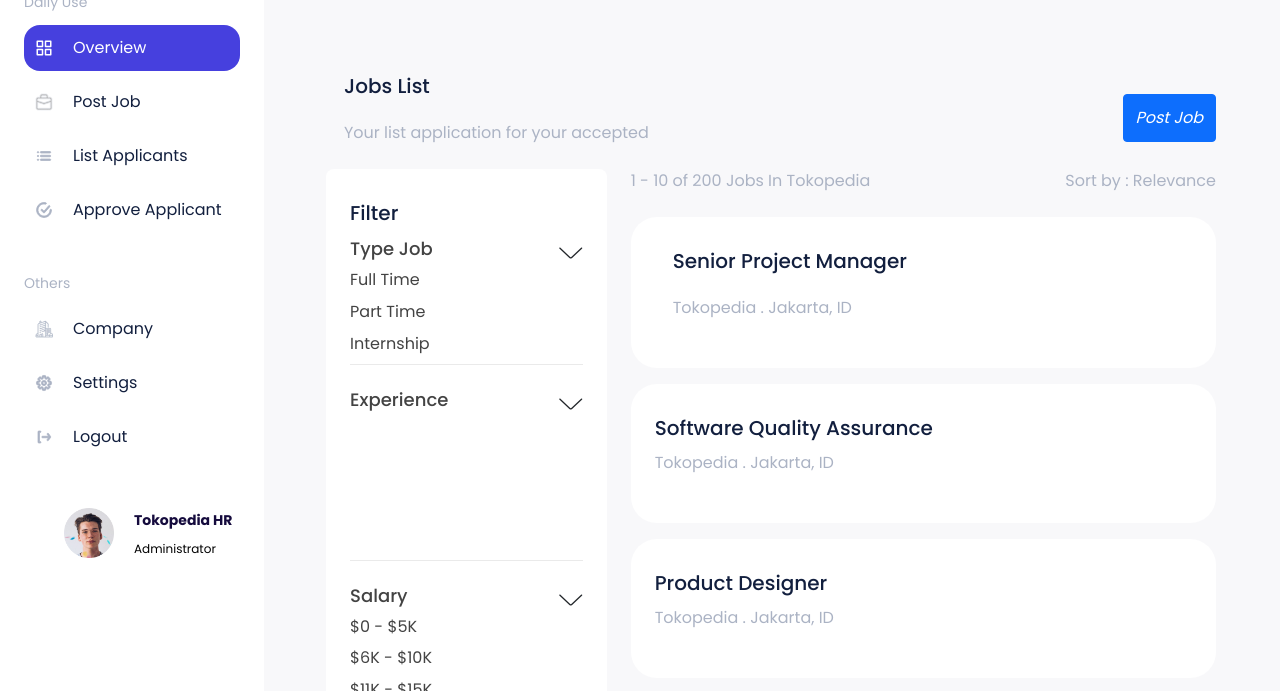
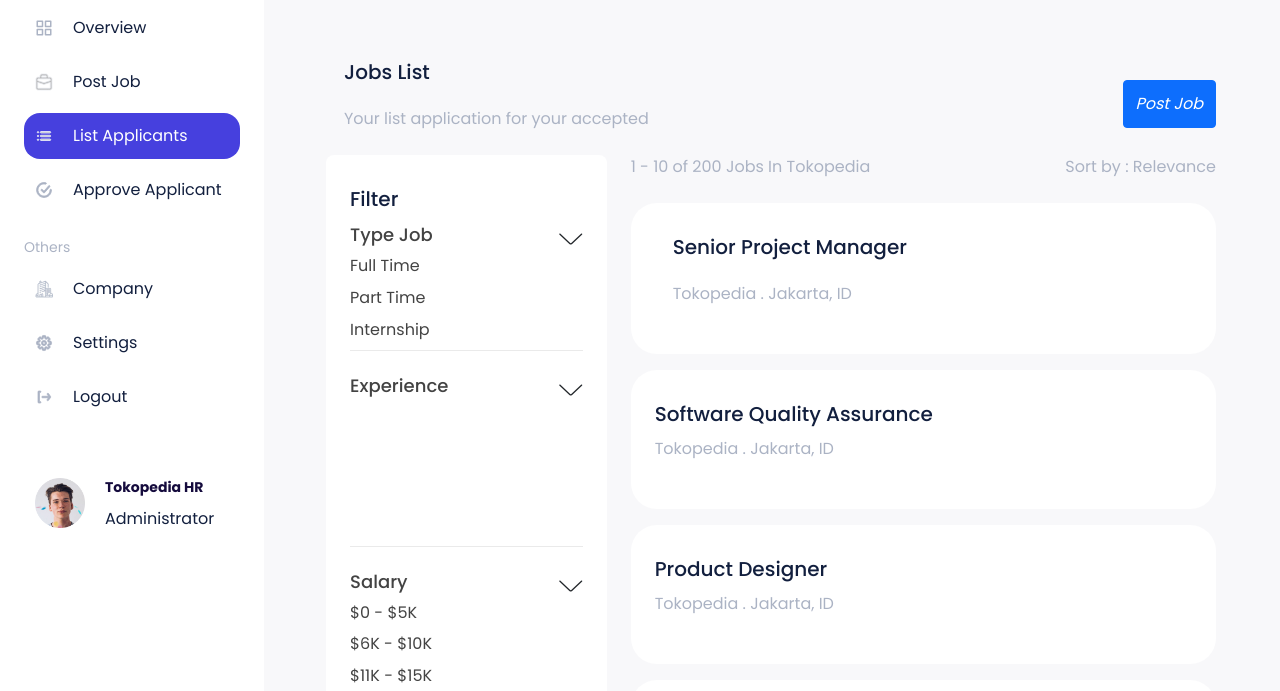
Before and after one commit to msopyan/powerjob, a plain HTML site: page ListAppliacts.html in a window 1280 px wide. Shown: the part 102-793 px from the top of the page. Drawn offline with nearby package versions, Linux system fonts and the light colour scheme; files whose address does not match are found by name.

Commit message:
update styling

```diff
--- a/ListAppliacts.html
+++ b/ListAppliacts.html
@@ -36,8 +36,7 @@
             </a>
 
             <h5 class="sidebar-title">Daily Use</h5>
-
-            <a href="./index.html" class="sidebar-item active" onclick="toggleActive(this)">
+            <a href="./index.html" class="sidebar-item" onclick="toggleActive(this)">
                 <!-- <img src="./assets/img/global/grid.svg" alt=""> -->
 
                 <svg width="24" height="24" viewBox="0 0 24 24" fill="none" xmlns="http://www.w3.org/2000/svg">
@@ -49,7 +48,6 @@
 
                 <span>Overview</span>
             </a>
-
             <!-- <a href="./employees.html" class="sidebar-item"> -->
             <!-- <img src="./assets/img/global/users.svg" alt=""> -->
             <a href="./ListJob.html" class="sidebar-item" onclick="toggleActive(this)">
@@ -60,8 +58,7 @@
                 </svg>
                 <span>Post Job</span>
             </a>
-
-            <a href="./ListAppliacts.html" class="sidebar-item" onclick="toggleActive(this)">
+            <a href="./ListAppliacts.html" class="sidebar-item active" onclick="toggleActive(this)">
                 <svg width="24" height="24" viewBox="0 0 24 24" fill="none" xmlns="http://www.w3.org/2000/svg">
                     <path d="M4 8C4.55228 8 5 7.55228 5 7C5 6.44772 4.55228 6 4 6C3.44772 6 3 6.44772 3 7C3 7.55228 3.44772 8 4 8Z" fill="#ABB3C4"/>
                     <path d="M4 13C4.55228 13 5 12.5523 5 12C5 11.4477 4.55228 11 4 11C3.44772 11 3 11.4477 3 12C3 12.5523 3.44772 13 4 13Z" fill="#ABB3C4"/>
@@ -72,7 +69,6 @@
                 </svg>
                 <span>List Applicants</span>
             </a>
-
             <a href="./Appliacts.html" class="sidebar-item" onclick="toggleActive(this)">
                 <!-- <img src="./assets/img/global/dollar-sign.svg" alt=""> -->
                 <svg width="24" height="24" viewBox="0 0 24 24" fill="none" xmlns="http://www.w3.org/2000/svg">
@@ -83,7 +79,6 @@
             </a>
 
             <h5 class="sidebar-title">Others</h5>
-
             <a href="./company.html" class="sidebar-item" onclick="toggleActive(this)">
                 <!-- <img src="./assets/img/global/home.svg" alt=""> -->
                 <svg width="24" height="24" viewBox="0 0 24 24" fill="none" xmlns="http://www.w3.org/2000/svg">
@@ -98,7 +93,6 @@
                 </svg>
                 <span>Company</span>
             </a>
-
             <a href="./setting.html" class="sidebar-item" onclick="toggleActive(this)">
                 <!-- <img src="./assets/img/global/settings.svg" alt=""> -->
 
@@ -108,7 +102,6 @@
                 </svg>
                 <span>Settings</span>
             </a>
-
             <a href="#" class="sidebar-item" onclick="toggleActive(this)">
                 <!-- <img src="./assets/img/global/log-out.svg" alt=""> -->
 
@@ -120,8 +113,8 @@
             </a>
 
 
-            <div class="topbar-item">
-              <div class="section-profile">
+            <div class="profile-item">
+              <a href="#" class="sidebar-profile profile" onclick="toggleActive(this)">
                   <div class="d-flex justify-content-start align-items-center">
                       <img class="document-icon mr-5" src="./assets/img/home/history/photo-1.png" alt=""style="height: 50px;">
                       <div class="d-flex flex-column justify-content-between align-items-start">
@@ -129,19 +122,8 @@
                           <span class="name-subtitle">Administrator</span>
                       </div>
                   </div>
+              </a>
             </div>
-            </div>
-            <!-- <div class="topbar-item">
-              <div class="btn btn-icon btn-icon-mobile w-auto btn-clean d-flex align-items-center btn-lg px-2">
-                <span class="symbol symbol-lg-35 symbol-25 mr-5">
-                  <img class="img-profile" src="./assets/img/home/history/photo.png" alt="">
-                </span>
-                <div class="d-flex flex-column">
-                  <h2 class="name-title">Tokopedia HR</h2>
-                  <span class="name-subtitle">Administrator</span>
-                </div>
-              </div>
-            </div> -->
           </aside>
 
         </div>
--- a/assets/css/style.css
+++ b/assets/css/style.css
@@ -75,7 +75,6 @@ aside {
   padding-bottom: 250px;
   height: 100vh;
   position: fixed;
-  overflow-x: hidden;
   top: 0;
   left: 0;
   z-index: 2;
@@ -144,8 +143,8 @@ aside #toggle-navbar {
   font-size: 14px;
   line-height: 21px;
   color: #ABB3C4;
-  margin-top: 40px;
-  margin-bottom: 12px;
+  margin-top: 24px;
+  margin-bottom: 8px;
 }
 .sidebar-item {
   text-decoration: none;
@@ -202,7 +201,7 @@ aside #toggle-navbar {
 }
 @media (min-width: 1200px) {
   .nav {
-    padding: 50px 64px 24px 0px;
+    padding: 30px 30px 30px 0px;
   }
 }
 .nav .btn-notif {
```
Also changed, not shown: Appliacts.html (renamed from Approve Applicant.html, +2 -9 lines), index.html (+0 -7 lines). Lines whose indentation alone changed are shown as unchanged.
